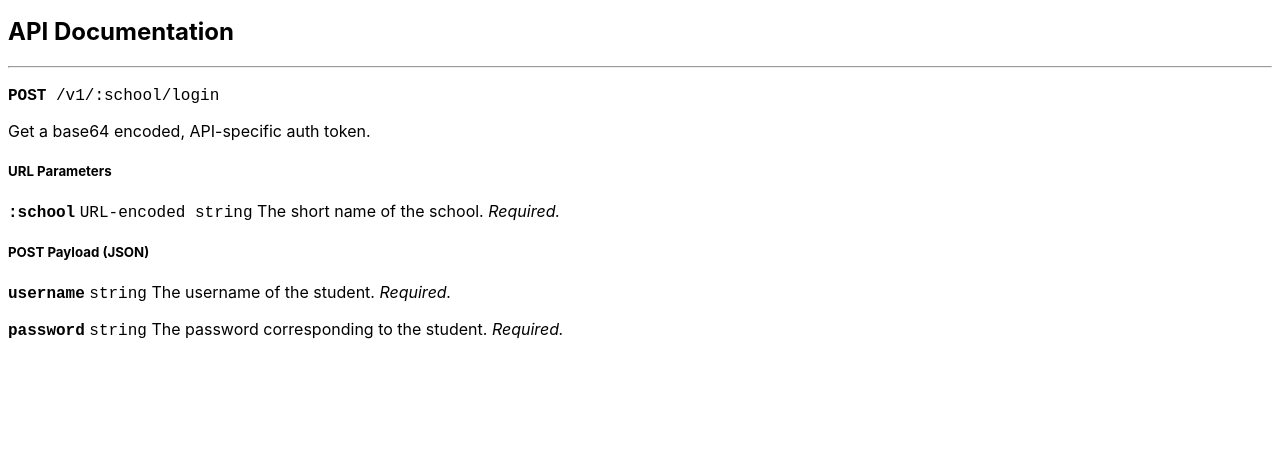
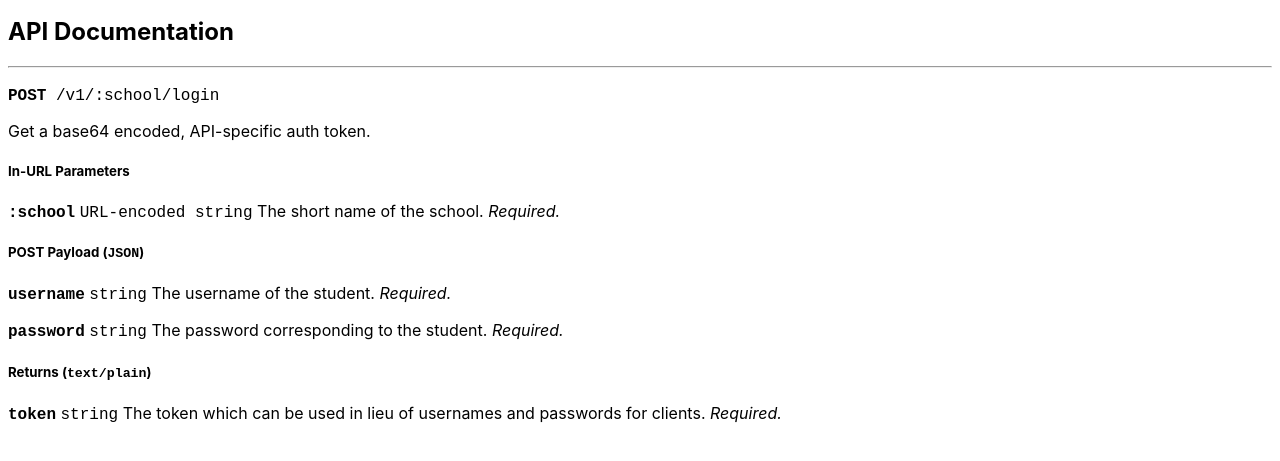
Before and after one commit to adityarathod/flexapi, a website: page doc/v1.html in a window 1280 px wide. Shown: the part 105-566 px from the top of the page. Drawn offline with Linux system fonts and the light colour scheme.

Commit message:
Add return items/type to v1 API docs

```diff
--- a/doc/v1.html
+++ b/doc/v1.html
@@ -29,11 +29,14 @@
     <section>
         <p><code><b>POST</b> /v1/:school/login</code></p>
         <p>Get a base64 encoded, API-specific auth token.</p>
-        <h5>URL Parameters</h5>
+        <h5>In-URL Parameters</h5>
         <p><code><b>:school</b></code> <code>URL-encoded string</code> The short name of the school. <i>Required.</i></p>
-        <h5>POST Payload (JSON)</h5>
+        <h5>POST Payload (<code>JSON</code>)</h5>
         <p><code><b>username</b></code> <code>string</code> The username of the student. <i>Required.</i></p>
         <p><code><b>password</b></code> <code>string</code> The password corresponding to the student. <i>Required.</i></p>
+        <h5>Returns (<code>text/plain</code>)</h5>
+        <p><code><b>token</b></code> <code>string</code> The token which can be used in lieu of usernames and passwords
+            for clients. <i>Required.</i></p>
     </section>
     <!-- <hr>
     <section>
```
